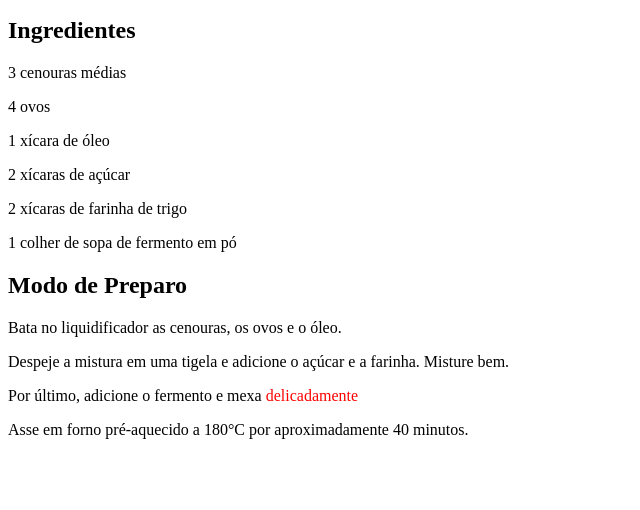
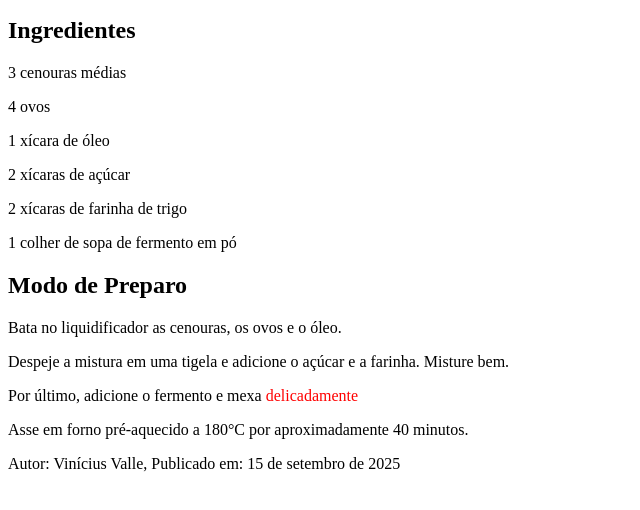
Before and after one commit to Valle-Vinicius/Meu-Site, a plain HTML site: page meusite.html in a window 1280 px wide. Shown: the part 50-560 px from the top of the page, without its empty margins (0-640 px from the left). Drawn offline with Linux system fonts and the light colour scheme.

Commit message:
Update meusite.html

```diff
--- a/meusite.html
+++ b/meusite.html
@@ -29,6 +29,10 @@
             <p>Por último, adicione o fermento e mexa<span style="color: red;"> delicadamente</span></p>
             <p>Asse em forno pré-aquecido a 180°C por aproximadamente 40 minutos.</p>
         </section>
+
+        <footer>
+            <p>Autor: Vinícius Valle, Publicado em: 15 de setembro de 2025</p>
+        </footer>
     </article>
 </main>
 </body>
```
